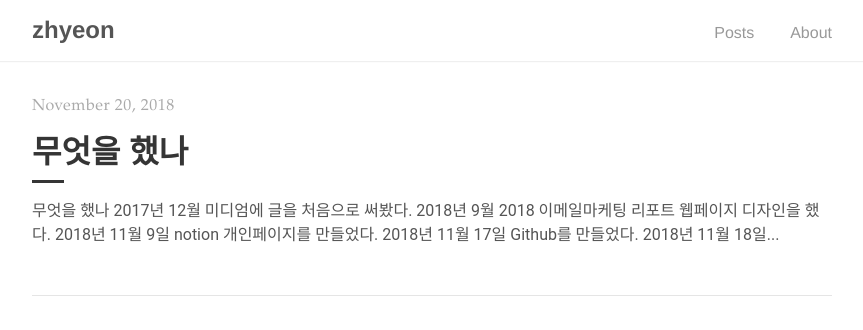
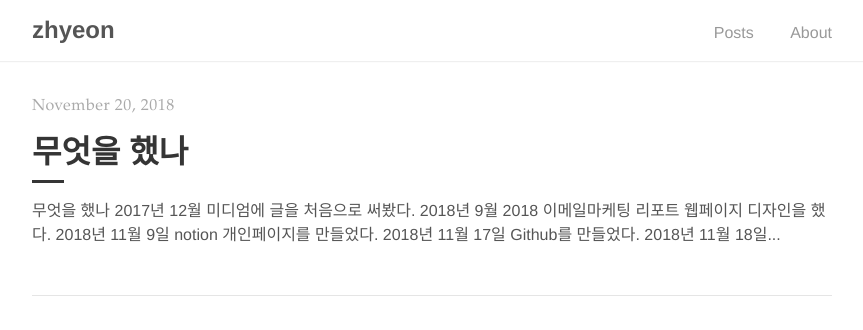
Before and after one commit to zhyeon/zhyeon.github.com, a Jekyll site: the page built from index.html, in a window 1280 px wide. Shown: the top 330 px of the page, without its empty margins (208-1071 px from the left). Built offline with Jekyll 4.4.1, drawn with Linux system fonts in a browser that asks for light colours; the list of posts is cut into pages by our own code.

Commit message:
font change3

```diff
--- a/_sass/tale/_base.scss
+++ b/_sass/tale/_base.scss
@@ -11,7 +11,7 @@ body {
 }
 
 html {
-  font-family: 'Roboto', 'Noto Sans KR', sans-serif;
+  font-family: $sans-serif;
   font-size: 14px;
   overflow-y: scroll;
 
```
